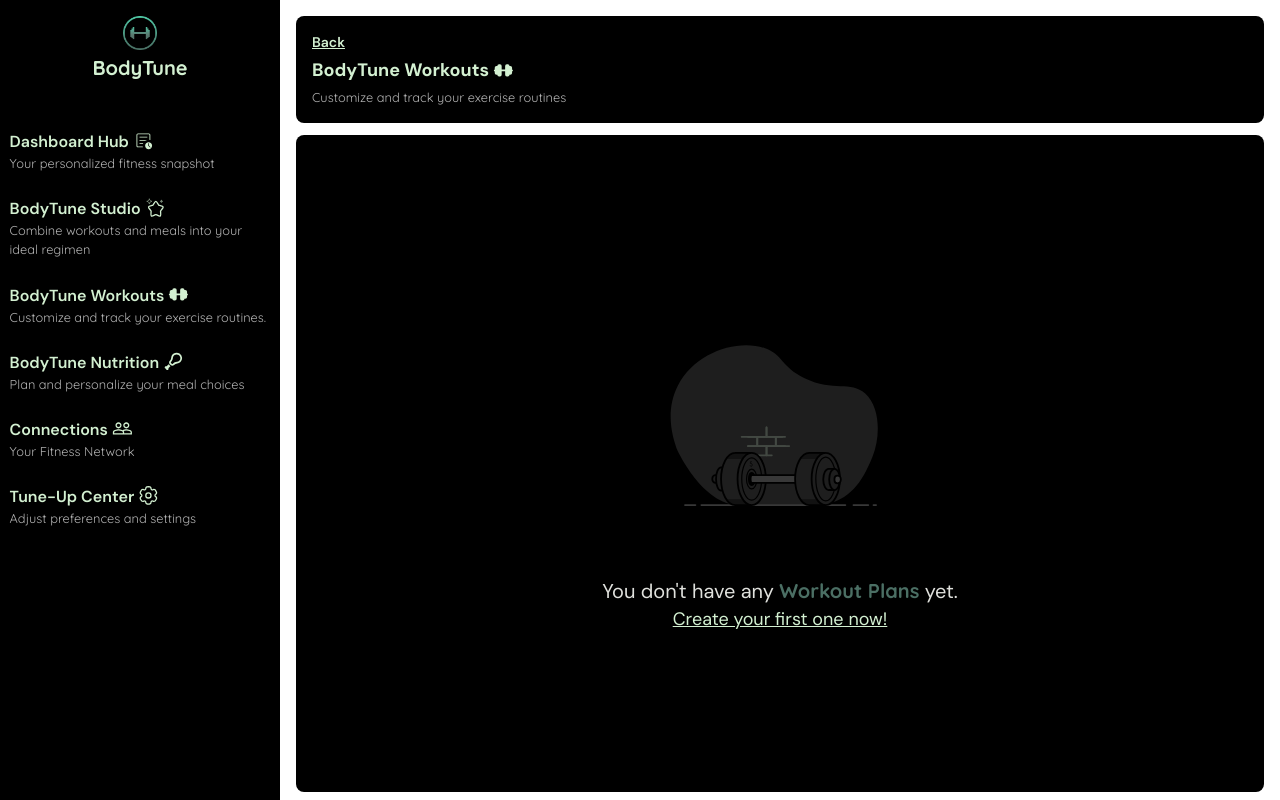
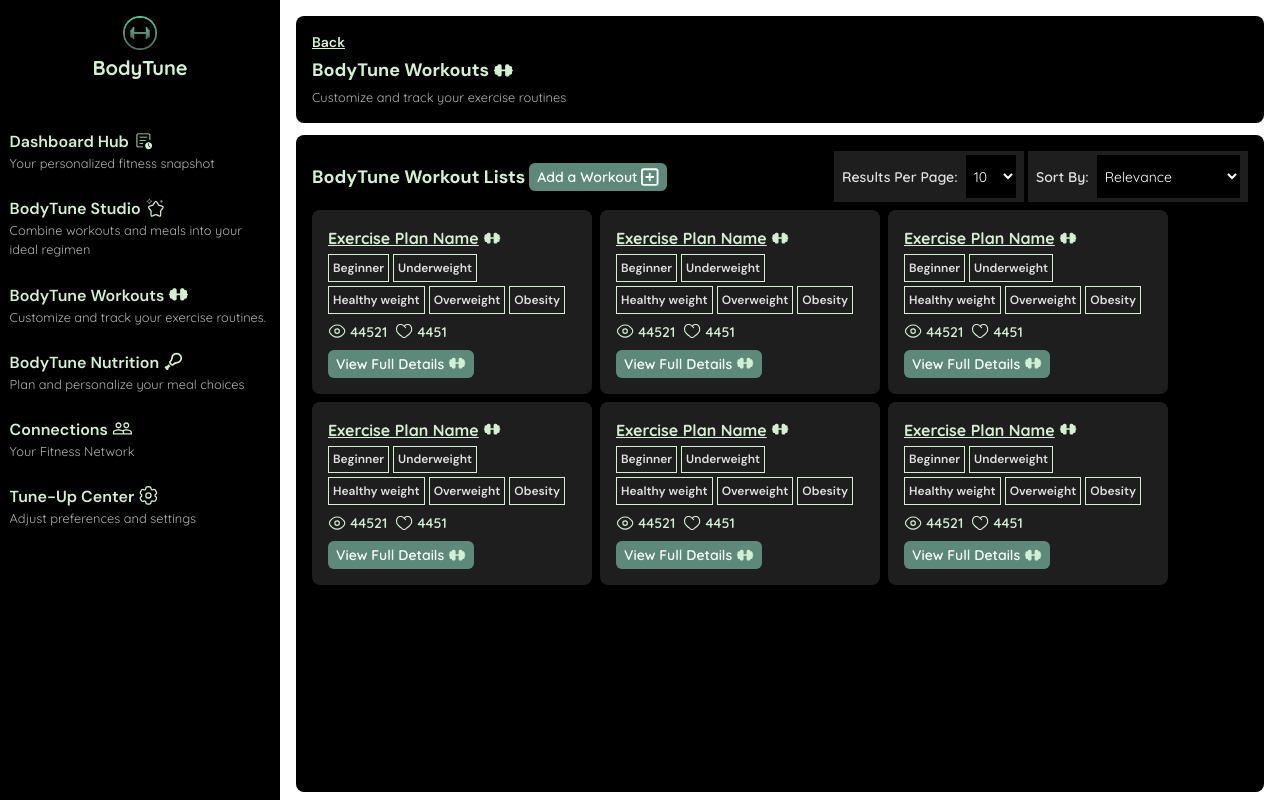
Before and after one commit to Inosensey/BodyTune, a Next.js app: page /dashboard/workouts in a window 1280 px wide. Built offline with nearby package versions, Linux system fonts and the light colour scheme.

Commit message:
Made CSS adjustments. Updated the HTML structure and imported the BodyTuneWorkoutCard component.

```diff
--- a/components/dashboardComponents/bodytuneWorkouts/BodyTuneWorkoutsContent.tsx
+++ b/components/dashboardComponents/bodytuneWorkouts/BodyTuneWorkoutsContent.tsx
@@ -1,12 +1,152 @@
 "use client";
 
+import { useState } from "react";
 import Image from "next/image";
 import Link from "next/link";
 
+// Components
+import BodyTuneWorkoutDetails from "./BodyTuneWorkoutDetails";
+
+// Icons
+import { FontAwesomeIcon } from "@fortawesome/react-fontawesome";
+import { faPlusSquare } from "@fortawesome/free-regular-svg-icons";
+import BodyTuneWorkoutCard from "./BodyTuneWorkoutCard";
+import { AnimatePresence } from "framer-motion";
+
+// Fixed values
+const sortByValues: Array<string> = ["Relevance", "Latest", "Views", "Hearts"];
+const pageResultPreferences: Array<number | string> = [
+  10,
+  20,
+  30,
+  40,
+  50,
+  "All",
+];
+
 const BodyTuneWorkoutsContent = () => {
+  const [sortBy, setSortBy] = useState<string>("Relevance");
+  const [resultsPerPage, setResultsPerPage] = useState<number | string>(10);
+  const [toggleBodyTuneWorkoutDetails, setToggleBodyTuneWorkoutDetails] =
+    useState<boolean>(false);
+
+  // Events
+  const selectOnChange = (event: React.ChangeEvent<HTMLSelectElement>) => {
+    const { name, value } = event.target;
+    if (name === "sortBy") {
+      setSortBy(value);
+    } else if (name === "resultsPerPage") {
+      setResultsPerPage(value);
+    }
+  };
   return (
+    <>
     <div className="flex-1 bg-black w-full p-4 rounded-lg">
-      <div className="flex flex-col w-full h-full font-dmSans justify-center items-center">
+      <div className="w-full h-full">
+        <div className="flex flex-col w-full h-full">
+          <div className="flex gap-1 items-center justify-between">
+            <div className="w-max flex gap-1 items-center">
+              <p className="text-lg font-dmSans font-bold text-lightSecondary">
+                BodyTune Workout Lists
+              </p>
+              <Link href={"bodytune/create"}>
+                <button className="bg-[#5d897b] text-white font-quickSand font-semibold px-2 py-1 text-sm rounded-md flex items-center justify-center gap-1 transition duration-200 hover:bg-secondary">
+                  Add a Workout
+                  <FontAwesomeIcon
+                    icon={faPlusSquare}
+                    className="text-white text-xl"
+                  />
+                </button>
+              </Link>
+            </div>
+            <div className="flex gap-1">
+              <div
+                className={`bg-lightPrimary px-2 py-1 flex w-[190px] items-center gap-2`}
+              >
+                <label className="phone:text-sm font-quickSand font-semibold">
+                  Results Per Page:
+                </label>
+                <select
+                  className={`bg-black flex-1 p-1 text-white h-[2.7rem] phone:text-sm font-quickSand`}
+                  onChange={selectOnChange}
+                  name="resultsPerPage"
+                  defaultValue={resultsPerPage}
+                >
+                  {pageResultPreferences.map((pageResult: string | number) => (
+                    <option
+                      className="bg-primary font-quickSand"
+                      key={pageResult}
+                      value={pageResult}
+                    >
+                      {pageResult}
+                    </option>
+                  ))}
+                </select>
+              </div>
+              <div
+                className={`bg-lightPrimary px-2 py-1 flex w-[220px] items-center gap-2`}
+              >
+                <label className="phone:text-sm font-quickSand font-semibold">
+                  Sort By:
+                </label>
+                <select
+                  className={`bg-black flex-1 p-1 text-white h-[2.7rem] phone:text-sm font-quickSand`}
+                  onChange={selectOnChange}
+                  name="sortBy"
+                  defaultValue={sortBy}
+                >
+                  {sortByValues.map((sortBy: string) => (
+                    <option
+                      className="bg-primary font-quickSand"
+                      key={sortBy}
+                      value={sortBy}
+                    >
+                      {sortBy}
+                    </option>
+                  ))}
+                </select>
+              </div>
+            </div>
+          </div>
+          <div className="w-full max-h-[89%] gap-2 flex flex-wrap mt-2">
+            <BodyTuneWorkoutCard
+              exercisePlanName="Exercise Plan Name"
+              likes="44521"
+              views="4451"
+              setToggleBodyTuneWorkoutDetails={setToggleBodyTuneWorkoutDetails}
+            />
+            <BodyTuneWorkoutCard
+              exercisePlanName="Exercise Plan Name"
+              likes="44521"
+              views="4451"
+              setToggleBodyTuneWorkoutDetails={setToggleBodyTuneWorkoutDetails}
+            />
+            <BodyTuneWorkoutCard
+              exercisePlanName="Exercise Plan Name"
+              likes="44521"
+              views="4451"
+              setToggleBodyTuneWorkoutDetails={setToggleBodyTuneWorkoutDetails}
+            />
+            <BodyTuneWorkoutCard
+              exercisePlanName="Exercise Plan Name"
+              likes="44521"
+              views="4451"
+              setToggleBodyTuneWorkoutDetails={setToggleBodyTuneWorkoutDetails}
+            />
+            <BodyTuneWorkoutCard
+              exercisePlanName="Exercise Plan Name"
+              likes="44521"
+              views="4451"
+              setToggleBodyTuneWorkoutDetails={setToggleBodyTuneWorkoutDetails}
+            />
+            <BodyTuneWorkoutCard
+              exercisePlanName="Exercise Plan Name"
+              likes="44521"
+              views="4451"
+              setToggleBodyTuneWorkoutDetails={setToggleBodyTuneWorkoutDetails}
+            />
+          </div>
+          <div className="hidden flex-col w-full h-full font-dmSans justify-center items-center">
             <Image
               src="/assets/svg/dumbbell-2.svg"
               width={300}
@@ -20,13 +160,20 @@ const BodyTuneWorkoutsContent = () => {
               </span>{" "}
               yet.
             </p>
-        <Link href={"workouts/create"}>
-          <p className="w-max text-lg text-lightSecondary underline cursor-pointer">
-            Create your first one now!
-          </p>
-        </Link>
           </div>
         </div>
+      </div>
+    </div>
+
+
+    <AnimatePresence initial={false} mode="wait" onExitComplete={() => null}>
+        {toggleBodyTuneWorkoutDetails && (
+          <BodyTuneWorkoutDetails
+          setToggleBodyTuneWorkoutDetails={setToggleBodyTuneWorkoutDetails}
+          />
+        )}
+      </AnimatePresence>
+    </>
   );
 };
 
```
Lines whose indentation alone changed are shown as unchanged.
